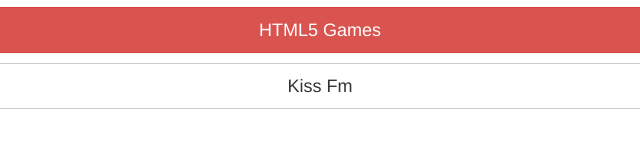
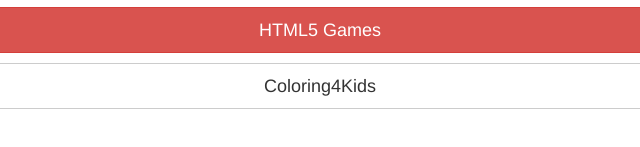
Before and after one commit to luismanuelruiz/luismanuelruiz.github.io, a plain HTML site: page index.html in a window 1280 px wide. Shown: the part 563-710 px from the top of the page, 320-960 px from the left. Drawn offline with nearby package versions, Linux system fonts and the light colour scheme.

Commit message:
Coloring4Kids
Coloring4Kids

```diff
--- a/index.html
+++ b/index.html
@@ -51,7 +51,7 @@
             <p></p>
             <a class="btn btn-danger btn-lg center-block " href="https://html5games.com//" role="button">HTML5 Games</a>
             <p></p>
-            <a class="btn btn-default btn-lg center-block " href="https://www.kissfm.es/player/" role="button">Kiss Fm</a>
+            <a class="btn btn-default btn-lg center-block " href="https://www.coloringpages-forkids.com/" role="button">Coloring4Kids</a>
           </div>
 
       </div>
```
